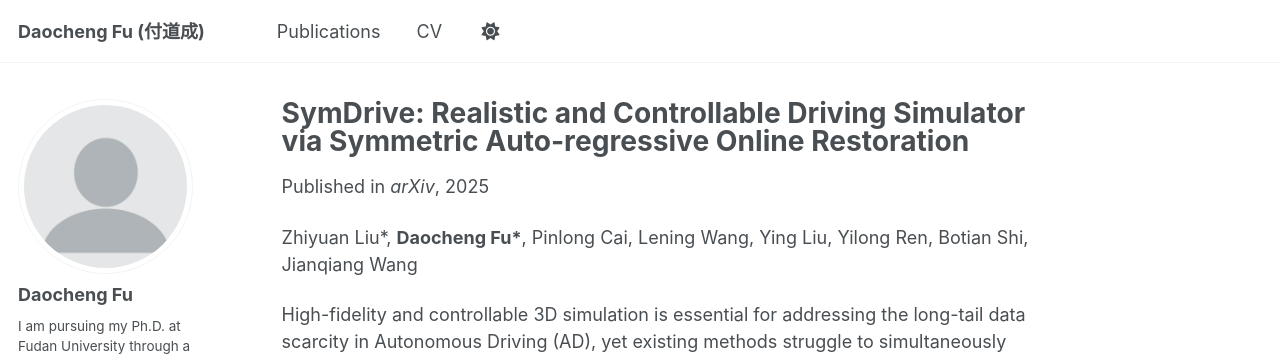
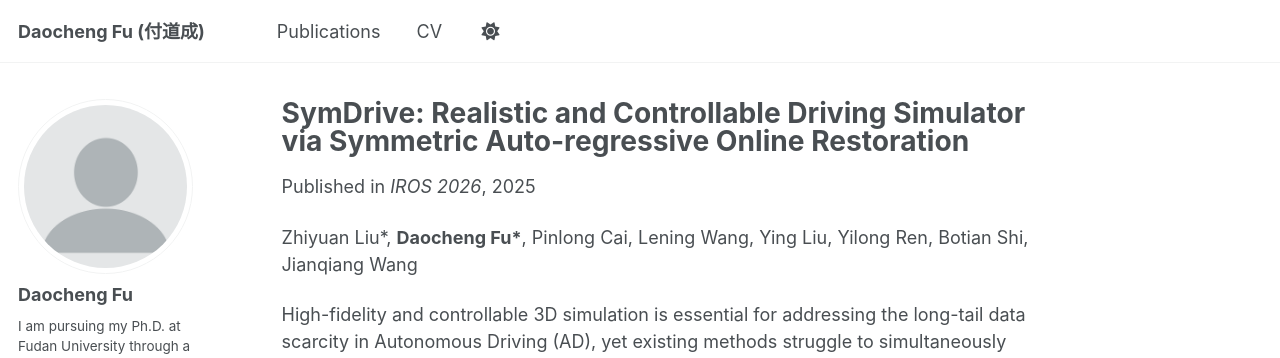
Before and after one commit to fudaocheng/AcademicPage, a Jekyll site: the page built from _publications/SymDrive.md, in a window 1280 px wide and 900 px high. Shown: the top 358 px of the window. Built offline with Jekyll 4.4.1, drawn with Linux system fonts in a browser that asks for light colours; some web fonts are replaced; a script that is not in the unit is left out.

Commit message:
Update venue for SymDrive publication

```diff
--- a/_publications/SymDrive.md
+++ b/_publications/SymDrive.md
@@ -5,7 +5,7 @@ category: manuscripts
 permalink: /publication/SymDrive
 # excerpt: 'This paper is about fixing template issue #693.'
 date: 2025-12-25
-venue: 'arXiv'
+venue: 'IROS 2026'
 paperurl: 'https://arxiv.org/abs/2512.21618'
 # citation: 'Your Name, You. (2024). &quot;Paper Title Number 3.&quot; <i>GitHub Journal of Bugs</i>. 1(3).'
 ---
```
